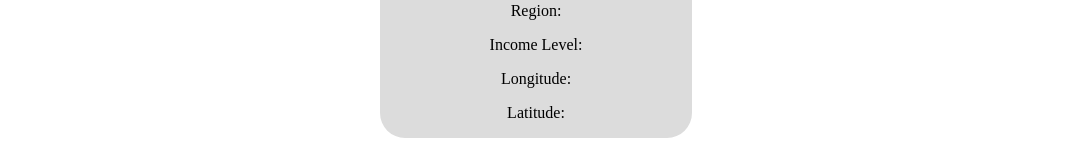
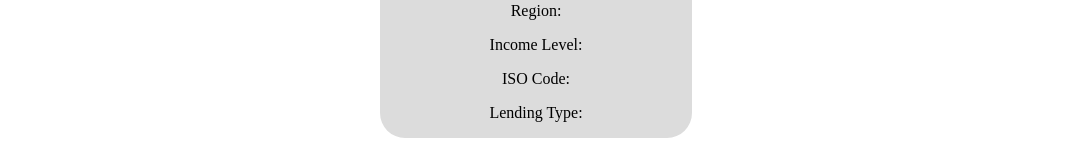
Before and after one commit to mikedropmedia/world-map-app, an Angular app: page / in a window 1280 px wide. Shown: the part 877-1020 px from the top of the page, without its empty margins (104-1174 px from the left). Built offline with nearby package versions, Linux system fonts and the light colour scheme.

Commit message:
Updates to data displayed in html and fixed error in getCountryData method for response parameter.

```diff
--- a/src/app/world-map/world-map.component.html
+++ b/src/app/world-map/world-map.component.html
@@ -1558,12 +1558,12 @@
       </section>
       <section class="country-data">
         <div *ngIf="countryData">
-          <p>Country: {{ countryData?.name }}</p>
-          <p>Capital: {{ countryData?.capitalCity }}</p>
-          <p>Region: {{ countryData?.region }}</p>
-          <p>Income Level: {{ countryData?.incomeLevel }}</p>
-          <p>Longitude: {{ countryData?.longitude }}</p>
-          <p>Latitude: {{ countryData?.latitude }}</p>
+          <p>Country: {{ countryData.countryName }}</p>
+          <p>Capital: {{ countryData.capitalCity }}</p>
+          <p>Region: {{ countryData.region }}</p>
+          <p>Income Level: {{ countryData.incomeLevel }}</p>
+          <p>ISO Code: {{ countryData.iso2Code }}</p>
+          <p>Lending Type: {{ countryData.lendingType }}</p>
         </div>
       </section>
     </main>
--- a/src/app/world-map/world-map.component.ts
+++ b/src/app/world-map/world-map.component.ts
@@ -4,9 +4,8 @@ import { ApiService } from '../api.service';
 @Component({
   selector: 'app-world-map',
   templateUrl: './world-map.component.html',
-  styleUrl: './world-map.component.css',
+  styleUrls: ['./world-map.component.css'],
 })
-
 export class WorldMapComponent {
   countryData: any = {};
 
@@ -15,13 +14,26 @@ export class WorldMapComponent {
   getCountryData(event: MouseEvent) {
     const countryCode = (event.target as SVGElement).id;
     this.apiService.getCountryData(countryCode).subscribe({
-      next: (data) => {
-        this.countryData = data;
-        console.log(data); // You can now display this data in your template
+      next: (response) => {
+        this.processApiResponse(response);
+        console.log(response);
       },
       error: (error) => {
         console.error('Error fetching country data:', error);
-      }
+      },
     });
   }
+
+  private processApiResponse(response: any) {
+    const data = response[1][0];
+
+    this.countryData = {
+      countryName: data.name,
+      capitalCity: data.capitalCity,
+      region: data.region.value,
+      incomeLevel: data.incomeLevel.value,
+      lendingType: data.lendingType.value,
+      iso2Code: data.iso2Code,
+    };
+  }
 }
```
